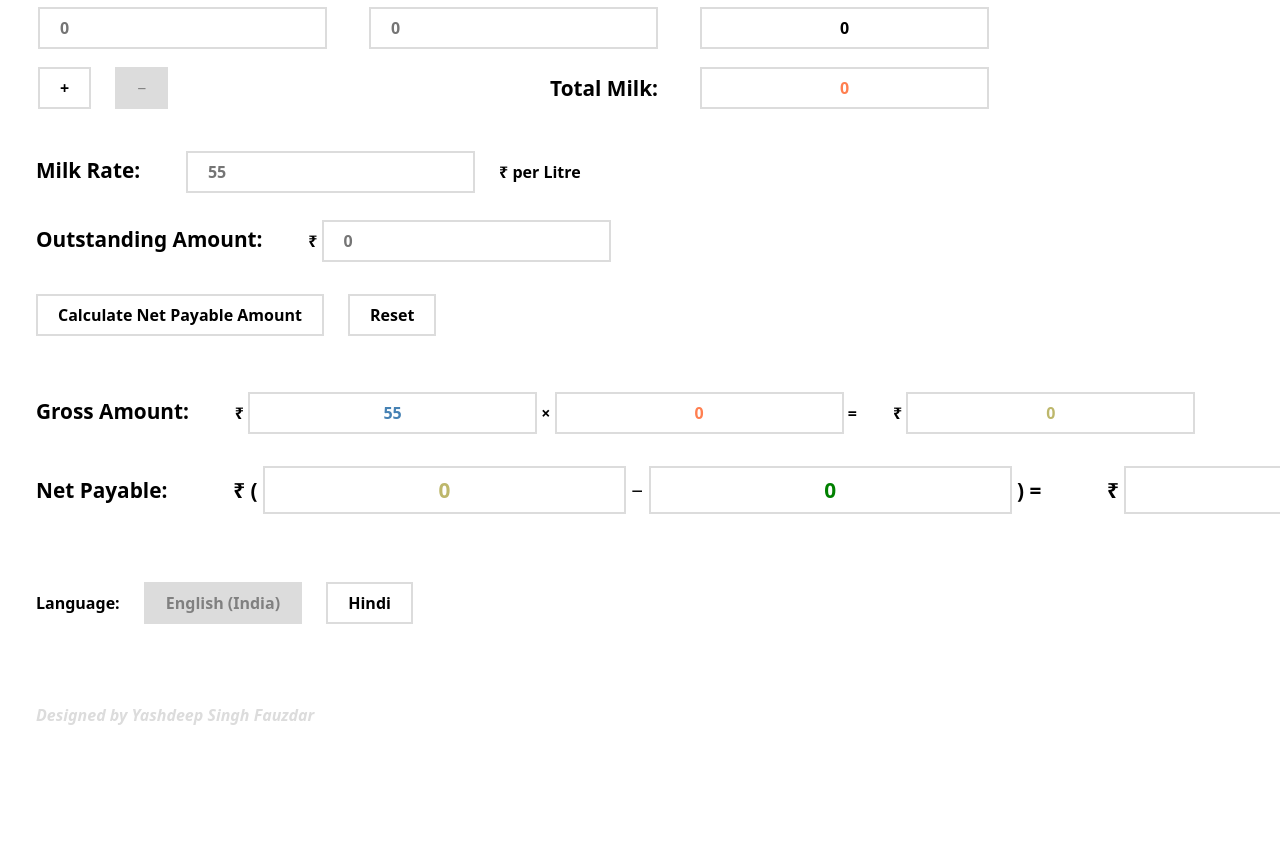
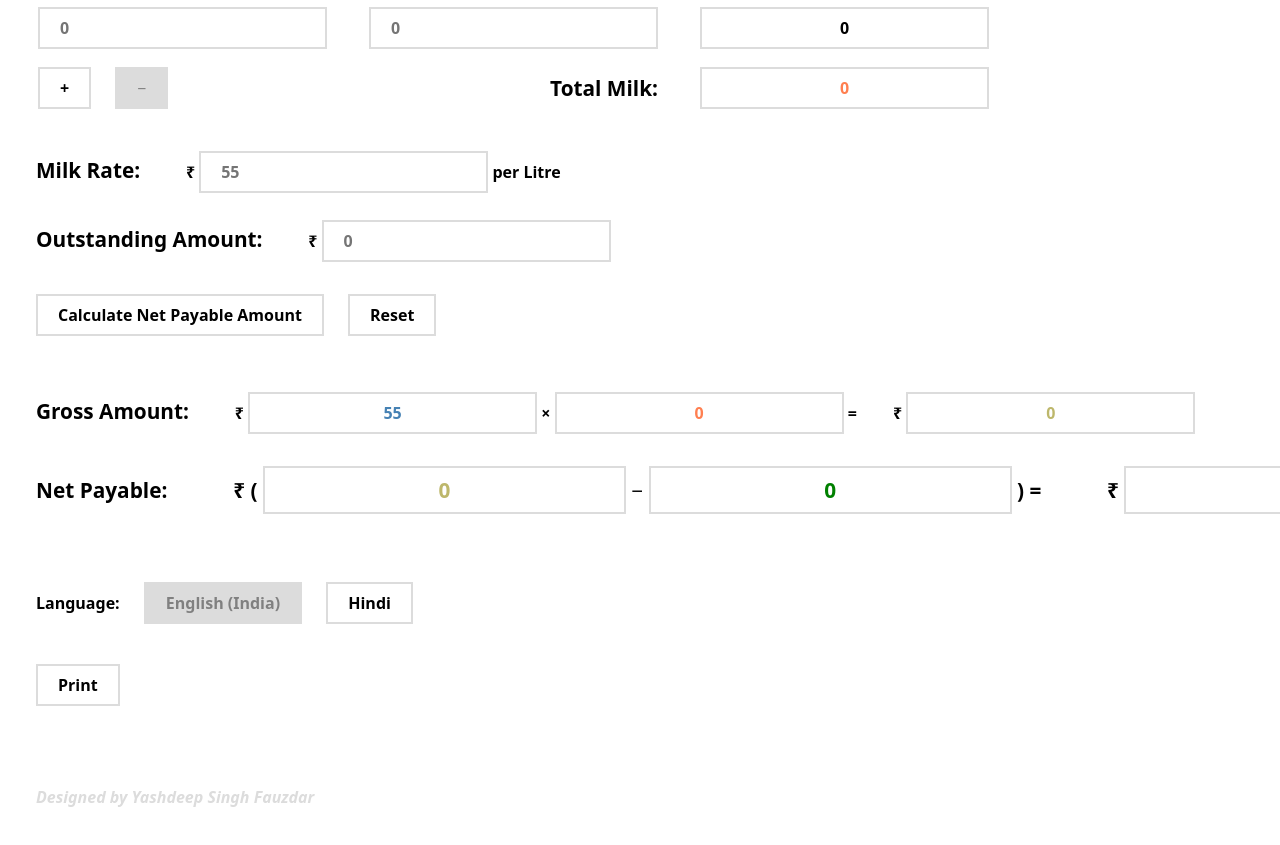
Before and after one commit to PerfunctoryOrator/milk-price-calc, a plain HTML site: page index.html in a window 1280 px wide. Shown: the part 151-996 px from the top of the page. Before the commit the page ends 914 px from the top, so only its background shows below. Drawn offline with Linux system fonts and the light colour scheme.

Commit message:
Added Print Functionality

```diff
--- a/index.html
+++ b/index.html
@@ -99,8 +99,8 @@
         <div>
             <div>
                 <h3 id = "askRate"></h3>
-                <input id = "milkRate" type = "number" placeholder = "55" />
-                <span id = "milkRateUnit" style = "margin-left: 20px;"></span>
+                ₹ <input id = "milkRate" type = "number" placeholder = "55" />
+                <span id = "milkRateUnit" style = ""></span>
             </div>
             <div>
                 <h3 id = "askOutstanding"></h3>
@@ -121,6 +121,7 @@
             <h3 id = "stillOutstandingAmount"></h3>
         </div>
         <div id = "setLang" style = "margin-left: 20px;"></div>
+        <button id = "buttonPrint" style = "display: block; margin: 40px 0px 0px 20px;" onclick = "printPage()"></button>
         <h4 style = "color: gainsboro; margin-top: 80px;"> <i id = "credits"></i> </h4>
         <script>
             function setLanguageTo(lang) {
@@ -138,7 +139,7 @@
                     document.getElementById("thTotal").innerText = "Total Milk:";
 
                     document.getElementById("askRate").innerText = "Milk Rate:";
-                    document.getElementById("milkRateUnit").innerText = "₹ per Litre";
+                    document.getElementById("milkRateUnit").innerText = " per Litre";
                     document.getElementById("askOutstanding").innerText = "Outstanding Amount:";
 
                     document.getElementById("buttonCalculate").innerText = "Calculate Net Payable Amount";
@@ -156,6 +157,8 @@
                         <button class = "inactiveButton" style = "margin-left: 20px;" onclick = "setLanguageTo('en-in')"> English (India) </button>
                         <button onclick = "setLanguageTo('hi')"> Hindi </button>`;
 
+                    document.getElementById("buttonPrint").innerText = "Print";
+
                     document.getElementById("credits").innerText = "Designed by Yashdeep Singh Fauzdar";
                 } else if (lang == "hi") {
                     document.getElementById("html").lang = "hi";
@@ -169,7 +172,7 @@
                     document.getElementById("thTotal").innerText = "कुल दूध:";
 
                     document.getElementById("askRate").innerText = "दूध की दर:";
-                    document.getElementById("milkRateUnit").innerText = "₹ प्रति लीटर";
+                    document.getElementById("milkRateUnit").innerText = " प्रति लीटर";
                     document.getElementById("askOutstanding").innerText = "बकाया राशि:";
 
                     document.getElementById("buttonCalculate").innerText = "देय राशि की गणना करें";
@@ -186,6 +189,8 @@
                         भाषा:
                         <button style = "margin-top: 20px; margin-left: 20px;" onclick = "setLanguageTo('en-in')"> अंग्रेज़ी (भारत) </button>
                         <button class = "inactiveButton" onclick = "setLanguageTo('hi')"> हिंदी </button>`;
+
+                    document.getElementById("buttonPrint").innerText = "प्रिंट करें";
 
                     document.getElementById("credits").innerText = "यशदीप सिंह फौज़दार द्वारा डिजाइन किया गया";
                 }
@@ -280,6 +285,10 @@
                 }
             }
 
+            function printPage() {
+                print();
+            }
+
             let noOfRows = netPayable = 0;
             setLanguageTo("en-in");
             updateValues();
```
